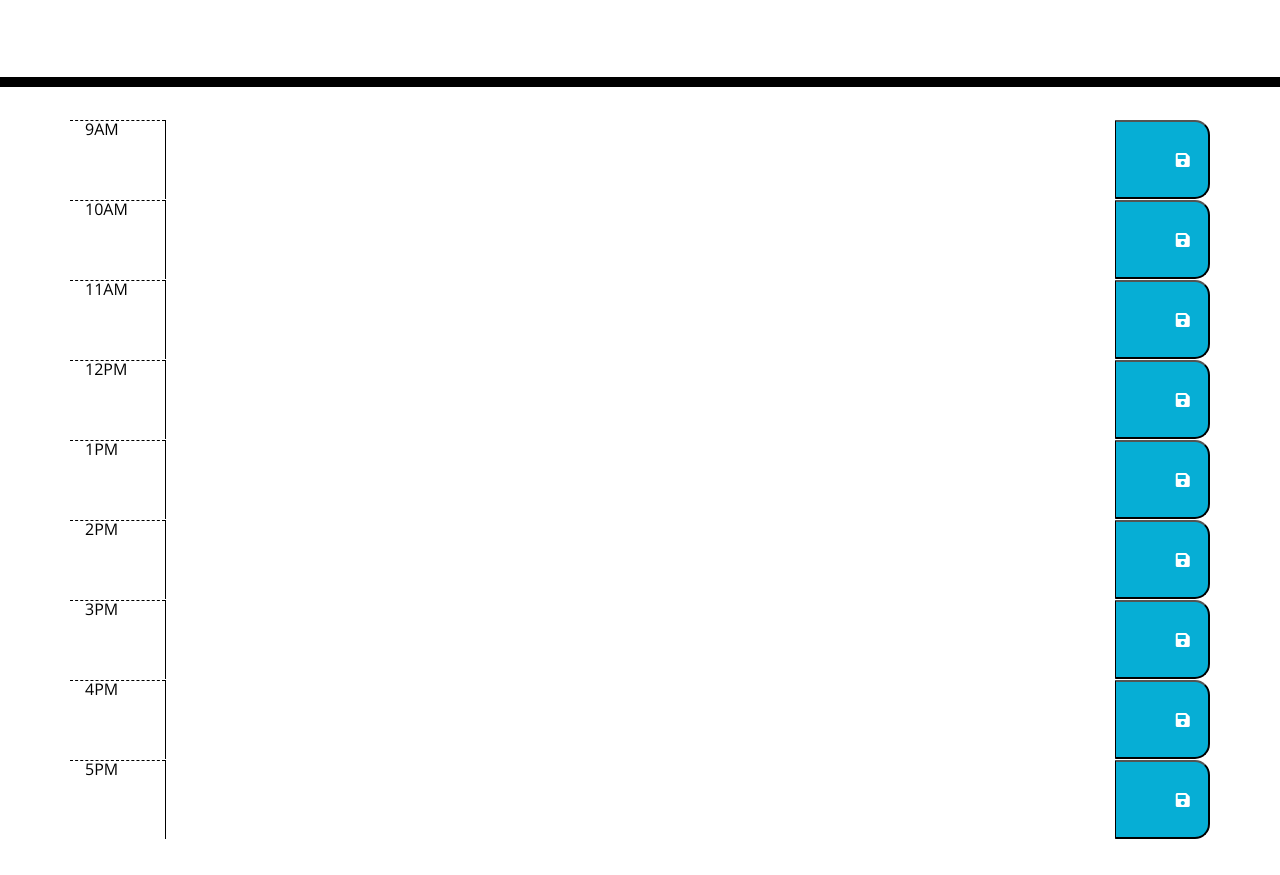
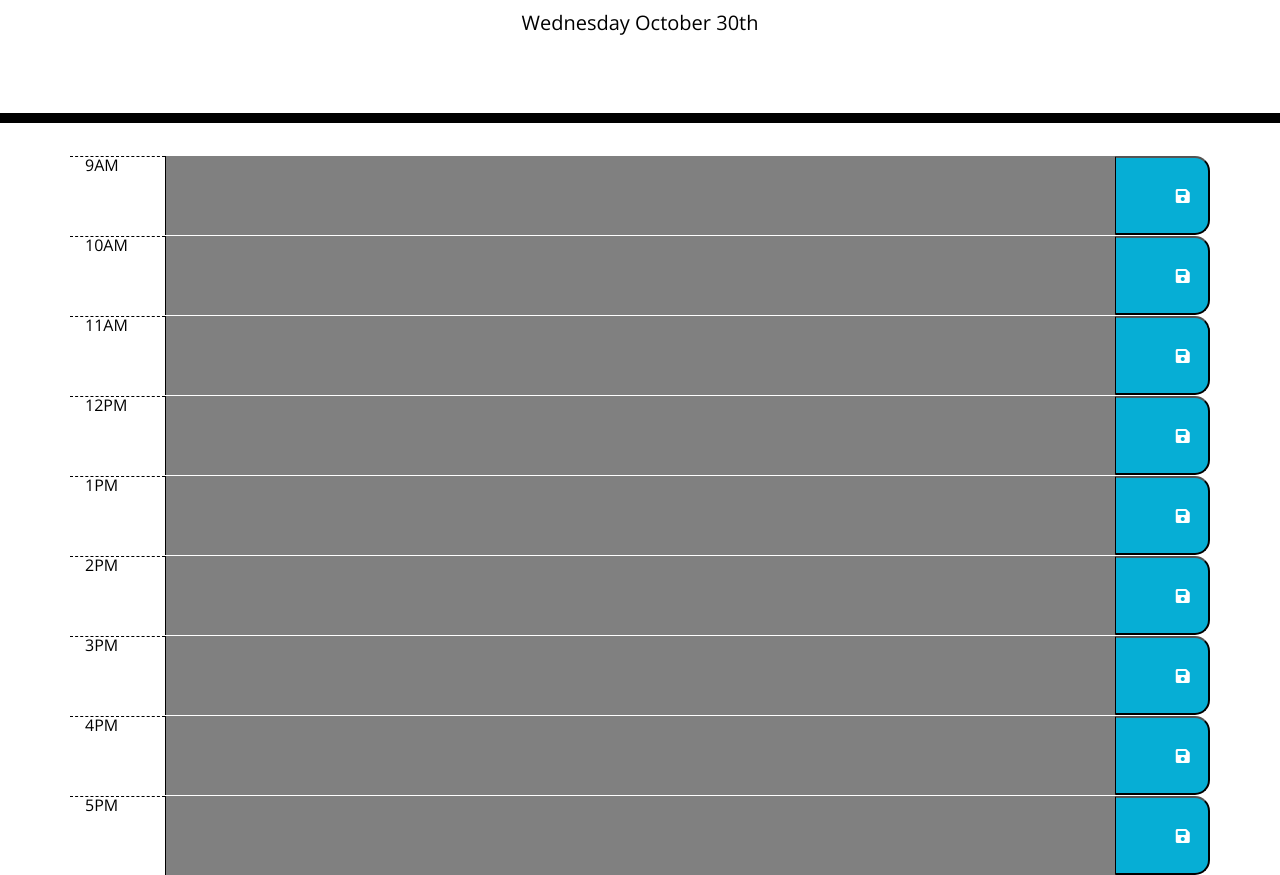
Before and after one commit to timmypotts/scheduler, a plain HTML site: page index.html in a window 1280 px wide. Shown: the part 181-1056 px from the top of the page. Before the commit the page ends 1020 px from the top, so only its background shows below. Drawn offline with nearby package versions, Linux system fonts and the light colour scheme.

Commit message:
pretty much functional. will add a button to clear the local storage

```diff
--- a/index.html
+++ b/index.html
@@ -33,7 +33,7 @@
 
       <div class="row" id="9">
         <span class="hour col-md-1">9AM</span>
-        <textarea id="textarea9" class="description col-md-10"></textarea>
+        <textarea id="block9" class="description col-md-10"></textarea>
         <button class="saveBtn col-md-1">
           <i class="fa fa-save"></i>
         </button>
@@ -41,7 +41,7 @@
 
       <div class="row" id="10">
         <span class="hour col-md-1">10AM</span>
-        <textarea id="textarea10" class="description col-md-10"></textarea>
+        <textarea id="block10" class="description col-md-10"></textarea>
         <button class="saveBtn col-md-1">
           <i class="fa fa-save"></i>
         </button>
@@ -49,7 +49,7 @@
 
     <div class="row" id="11">
         <span class="hour col-md-1">11AM</span>
-        <textarea id="textarea10" class="description col-md-10"></textarea>
+        <textarea id="block11" class="description col-md-10"></textarea>
         <button class="saveBtn col-md-1">
           <i class="fa fa-save"></i>
         </button>
@@ -58,7 +58,7 @@
 
     <div class="row" id="12">
         <span class="hour col-md-1">12PM</span>
-        <textarea id="textarea10" class="description col-md-10"></textarea>
+        <textarea id="block12" class="description col-md-10"></textarea>
         <button class="saveBtn col-md-1">
           <i class="fa fa-save"></i>
         </button>
@@ -67,7 +67,7 @@
 
     <div class="row" id="13">
         <span class="hour col-md-1">1PM</span>
-        <textarea id="textarea10" class="description col-md-10"></textarea>
+        <textarea id="block13" class="description col-md-10"></textarea>
         <button class="saveBtn col-md-1">
           <i class="fa fa-save"></i>
         </button>
@@ -76,7 +76,7 @@
 
     <div class="row" id="14">
         <span class="hour col-md-1">2PM</span>
-        <textarea id="textarea10" class="description col-md-10"></textarea>
+        <textarea id="block14" class="description col-md-10"></textarea>
         <button class="saveBtn col-md-1">
           <i class="fa fa-save"></i>
         </button>
@@ -85,7 +85,7 @@
 
     <div class="row" id="15">
         <span class="hour col-md-1">3PM</span>
-        <textarea id="textarea10" class="description col-md-10"></textarea>
+        <textarea id="block15" class="description col-md-10"></textarea>
         <button class="saveBtn col-md-1">
           <i class="fa fa-save"></i>
         </button>
@@ -94,7 +94,7 @@
 
     <div class="row" id="16">
         <span class="hour col-md-1">4PM</span>
-        <textarea id="textarea10" class="description col-md-10"></textarea>
+        <textarea id="block16" class="description col-md-10"></textarea>
         <button class="saveBtn col-md-1">
           <i class="fa fa-save"></i>
         </button>
@@ -103,7 +103,7 @@
 
     <div class="row" id="17">
         <span class="hour col-md-1">5PM</span>
-        <textarea id="textarea10" class="description col-md-10"></textarea>
+        <textarea id="block17" class="description col-md-10"></textarea>
         <button class="saveBtn col-md-1">
           <i class="fa fa-save"></i>
         </button>
--- a/script.js
+++ b/script.js
@@ -0,0 +1,43 @@
+function displayDate() {
+    var display = $("#currentDay");
+    var date = moment().format("dddd MMMM Do");
+    $(display).html(date);
+}
+
+function getTasks(){
+    for (i=9; i<=17; i++){
+        $("#block" + i).val(localStorage.getItem(i));
+    }
+}
+
+function colorBlocks() {
+    var t = moment().format("H");
+    console.log(t.toString("H"));
+    var blocks = ["#block9", "#block10", "#block11", "#block12", "#block13", "#block14", "#block15", "#block16", "#block17"];
+    for (var i = 0; i < 9; i++) {
+        var mess = i + 9;
+
+        if (t < mess) {
+            $(blocks[i]).css("background-color", "green");
+
+        } else if (t > mess) {
+            $(blocks[i]).css("background-color", "gray");
+
+        } else if (t = mess) {
+            $(blocks[i]).css("background-color", "red");
+
+        }
+    }
+}
+
+$(".saveBtn").on("click", function () {
+    var val = $(this).siblings(".description").val();
+    var time = $(this).parent().attr("id");
+    localStorage.setItem(time, val);
+})
+
+getTasks();
+setInterval(displayDate, 1000*60);
+displayDate();
+setInterval(colorBlocks, 1000 * 60);
+colorBlocks();
```
